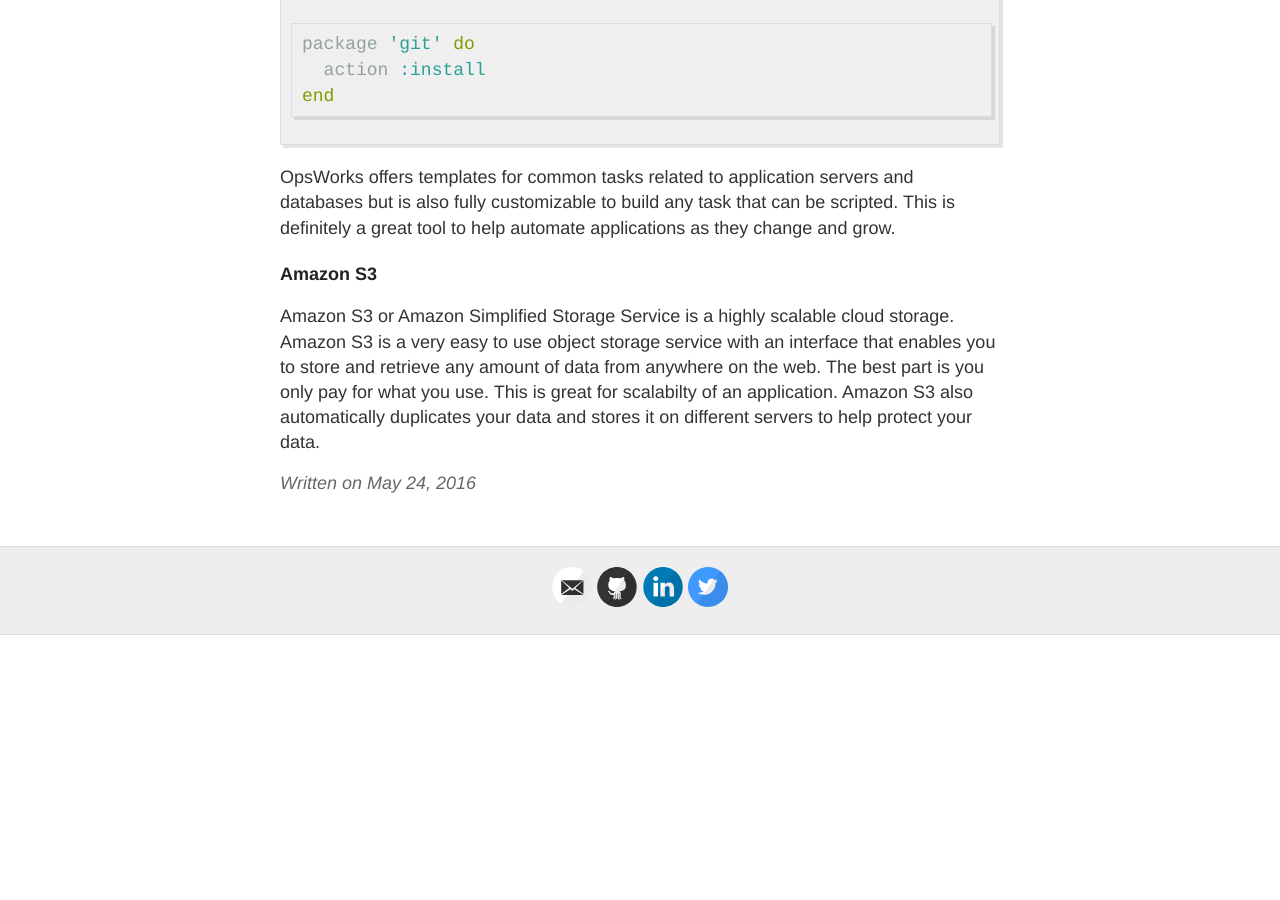
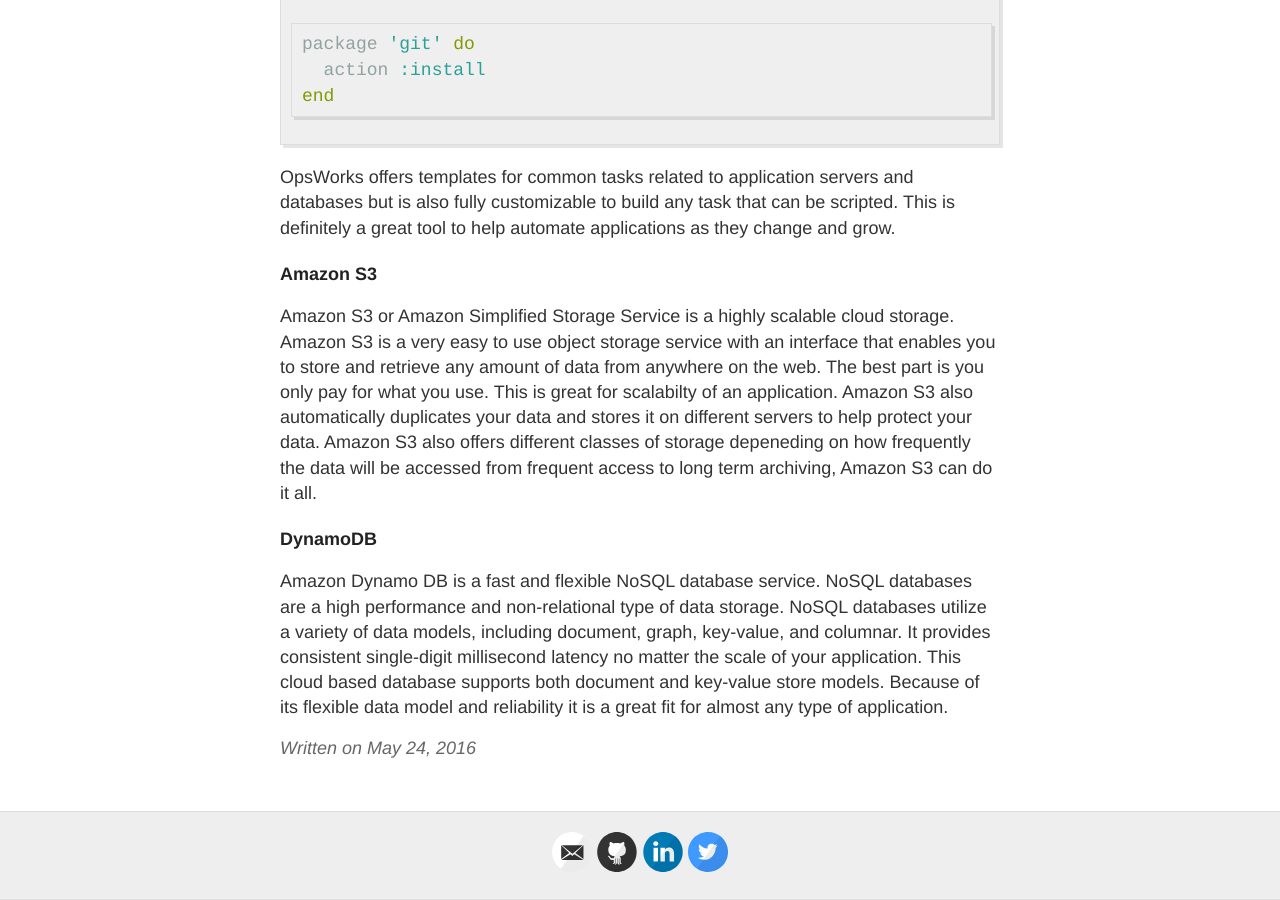
Before and after one commit to tuckerbohman5/tuckerbohman5.github.io, a Jekyll site: the page built from _posts/2016-5-24-AWS-Overview.md, in a window 1280 px wide and 900 px high, scrolled down 593 px. Built offline with Jekyll 4.4.1, drawn with Linux system fonts in a browser that asks for light colours; before the commit the page ends 1228 px from its top, so only the background shows below that.

Commit message:
dynamo db

```diff
--- a/_posts/2016-5-24-AWS-Overview.md
+++ b/_posts/2016-5-24-AWS-Overview.md
@@ -19,4 +19,9 @@ OpsWorks offers templates for common tasks related to application servers and da
 
 ##### Amazon S3
 
-Amazon S3 or Amazon Simplified Storage Service is a highly scalable cloud storage. Amazon S3 is a very easy to use object storage service with an interface that enables you to store and retrieve any amount of data from anywhere on the web. The best part is you only pay for what you use. This is great for scalabilty of an application. Amazon S3 also automatically duplicates your data and stores it on different servers to help protect your data.
+Amazon S3 or Amazon Simplified Storage Service is a highly scalable cloud storage. Amazon S3 is a very easy to use object storage service with an interface that enables you to store and retrieve any amount of data from anywhere on the web. The best part is you only pay for what you use. This is great for scalabilty of an application. Amazon S3 also automatically duplicates your data and stores it on different servers to help protect your data. Amazon S3 also offers different classes of storage depeneding on how frequently the data will be accessed from frequent access to long term archiving, Amazon S3 can do it all.
+
+##### DynamoDB
+
+Amazon Dynamo DB is a fast and flexible NoSQL database service. NoSQL databases are a high performance and non-relational type of data storage. NoSQL databases utilize a variety of data models, including document, graph, key-value, and columnar.
+It provides consistent single-digit millisecond latency no matter the scale of your application. This cloud based database supports both document and key-value store models. Because of its flexible data model and reliability it is a great fit for almost any type of application.
```
